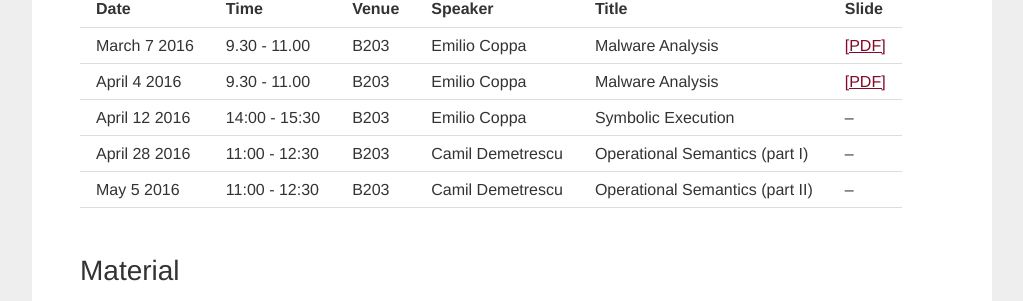
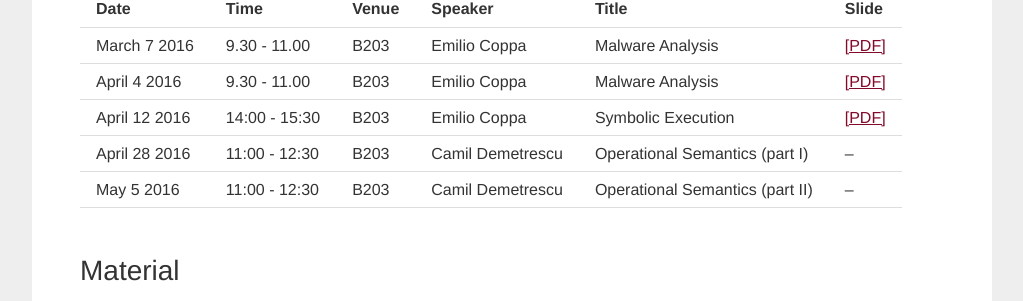
Before and after one commit to season-lab/season-lab.github.io, a Jekyll site: the page built from excellence.md, in a window 1280 px wide and 900 px high, scrolled down 666 px. Shown: the part 151-452 px from the top of the window, without its empty margins (128-1151 px from the left). Built offline with Jekyll 4.4.1, drawn with Linux system fonts in a browser that asks for light colours.

Commit message:
Update excellence.md

```diff
--- a/excellence.md
+++ b/excellence.md
@@ -24,7 +24,7 @@ The Excellence Programs of the B.Sc. and M.Sc. in Computer Science and Engineeri
 | -------------- | ------------- | ----- | ------------ | ------------------ | ----- |
 | March 7 2016   | 9.30 - 11.00  | B203  | Emilio Coppa | Malware Analysis   | [[PDF]](https://drive.google.com/open?id=0Bw8evy6grTplSHVpUEE3dDFUOFk) |
 | April 4 2016  | 9.30 - 11.00  | B203  | Emilio Coppa | Malware Analysis   | [[PDF]](https://drive.google.com/open?id=0Bw8evy6grTplSHVpUEE3dDFUOFk) |
-| April 12 2016 | 14:00 - 15:30 | B203  | Emilio Coppa | Symbolic Execution | -- |
+| April 12 2016 | 14:00 - 15:30 | B203  | Emilio Coppa | Symbolic Execution | [[PDF]](https://drive.google.com/open?id=0BzPEdOad795XOGIzWWVKeTlwQlk) |
 | April 28 2016 | 11:00 - 12:30 | B203  | Camil Demetrescu | Operational Semantics (part I) | -- |
 | May 5 2016 | 11:00 - 12:30 | B203  | Camil Demetrescu | Operational Semantics (part II) | -- |
 
```
